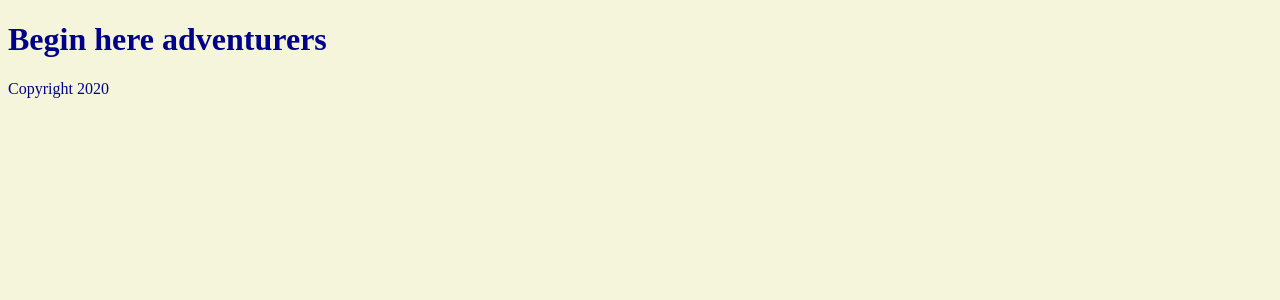
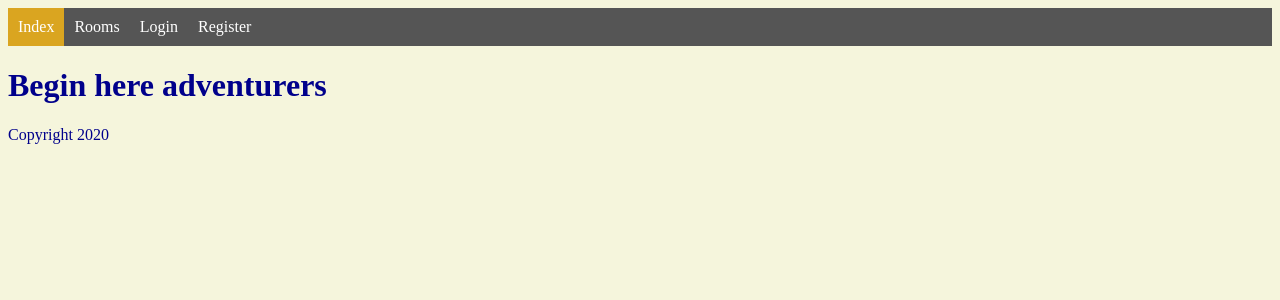
Before and after one commit to LeoKnox/flask_py, a Flask app: page / in a window 1280 px wide. Shown: the top 300 px of the page. Run offline with Flask 2, Linux system fonts and the light colour scheme.

Commit message:
Add files via upload

```diff
--- a/application/routes.py
+++ b/application/routes.py
@@ -5,3 +5,15 @@ from flask import render_template
 @app.route("/index")
 def index():
      return render_template("index.html")
+
+@app.route("/rooms")
+def rooms():
+     return render_template("rooms.html")
+
+@app.route("/register")
+def register():
+     return render_template("register.html")
+
+@app.route("/login")
+def login():
+     return render_template("login.html")
--- a/application/static/css/index.css
+++ b/application/static/css/index.css
@@ -2,3 +2,31 @@ body {
     color:darkblue;
     background-color: beige;
 }
+
+.nav-ul {
+    list-style-type: none;
+    margin: 0;
+    padding: 0;
+    overflow: hidden;
+    background-color: #555555;
+}
+
+.nav-li {
+    float: left;
+}
+
+.nav-li a {
+    display: block;
+    color: white;
+    text-align: center;
+    padding: 10px 10px;
+    text-decoration: none;
+}
+
+.nav-li a:hover {
+    background-color: #0f0d5e;
+}
+
+.active {
+    background-color: goldenrod;
+}
--- /dev/null
+++ b/application/templates/includes/nav.html
@@ -0,0 +1,8 @@
+<nav>
+    <ul class = "nav-ul">
+        <li class="nav-li"><a class="active" href="{{ url_for('index') }}">Index</a></li>
+        <li class="nav-li"><a class="" href="{{ url_for('rooms') }}">Rooms</a></li>
+        <li class="nav-li"><a class="" href="{{ url_for('login') }}">Login</a></li>
+        <li class="nav-li"><a class="" href="{{ url_for('register') }}">Register</a></li>
+    </ul>
+</nav>
--- a/application/templates/index.html
+++ b/application/templates/index.html
@@ -5,6 +5,7 @@
     <link rel="stylesheet" href="static/css/index.css"/>
 </head>
 <body>
+    {% include "includes/nav.html" %}
     <h1>Begin here adventurers</h1>
 </body>
 {% include "includes/footer.html" %}
```
